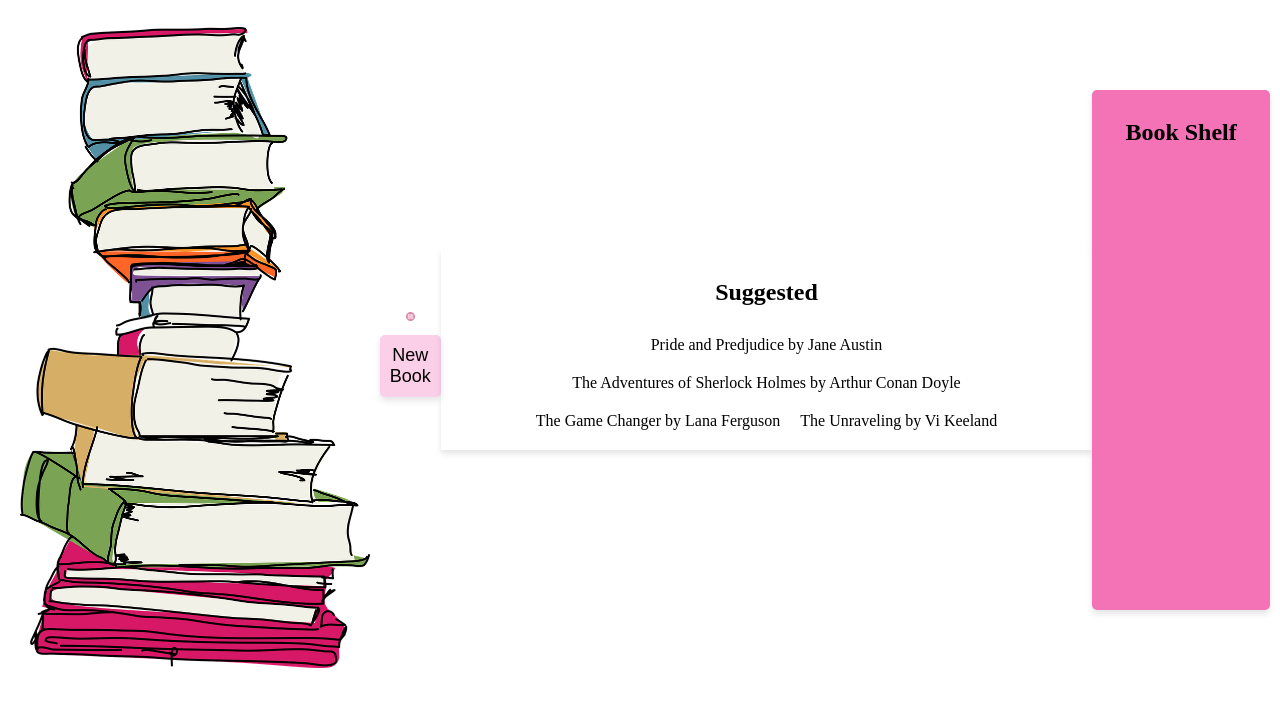
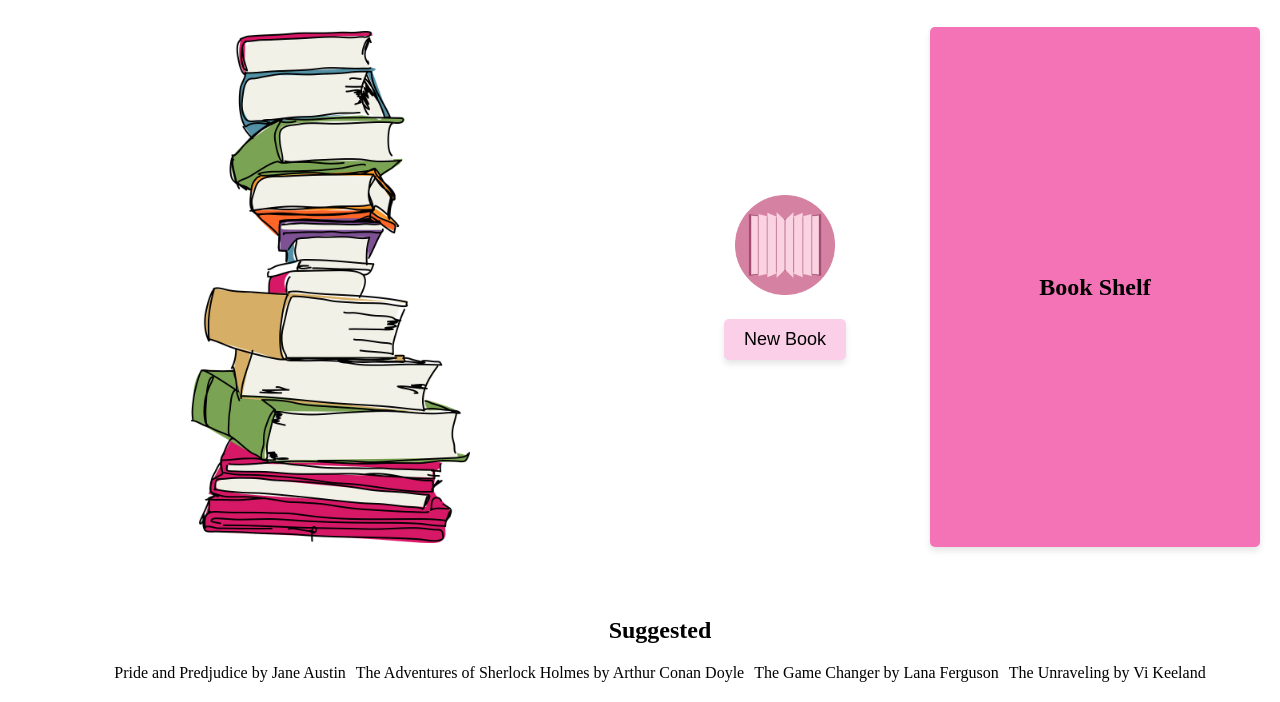
Before and after one commit to hihello-bye/Library, a plain HTML site: page index.html in a window 1280 px wide. Shown: the part 98-800 px from the top of the page. Drawn offline with Linux system fonts and the light colour scheme.

Commit message:
arrange layout

```diff
--- a/index.html
+++ b/index.html
@@ -37,16 +37,17 @@
     </form>
     </div>
 
-    <div id="suggestionsContainer">
+    <div id="bookShelf">
+        <h2>Book Shelf</h2>
+        <div id="library"></div>
+         </div>
+</div>
+
+     <div id="suggestionsContainer">
     <h2>Suggested</h2>
     <div id="suggestions"></div>
     </div>
 
-    <div id="bookShelf">
-    <h2>Book Shelf</h2>
-    <div id="library"></div>
-     </div>
-    </div>
 
     <script src="script.js"></script>
 </body>
--- a/style.css
+++ b/style.css
@@ -7,9 +7,7 @@ body {
 }
 
 #header {
-    width: 100%;
-    padding: 10px;
-    margin: 10px;
+    padding: 20px;
     text-align: center;
     font-size: 48px;
     font-weight: bold;
@@ -18,42 +16,44 @@ body {
 #contentContainer {
     display: flex;
     flex: 1;
+    align-items: center;
     justify-content: space-between;
-    align-items: center;
-    box-sizing: border-box;
-    padding: 10px;
+    padding: 0 20px;
+    height: calc(100vh - 160px);
 }
 
 #mainImage {
-    height: 100%;
-    margin: 10px;
-    border-radius: 10px;
+    width: 50%;
+    display: flex;
+    align-items: center;
+    justify-content: center;
 }
 
 #mainImage img {
-    width: 100%;
-    height: 80%;
+    width: 45%;
+    height: auto;
+    object-fit: cover;
 }
 
 #mainContent {
     display: flex;
     flex: 1;
     flex-direction: column;
-    text-align: center;
     justify-content: center;
     align-items: center;
+    text-align: center;
 }
 
 #icon img {
-    height: 15%;
-    width: 15%;
-    padding: 10px 20px;
+    max-width: 100px;
+   margin-bottom: 20px;
 }
 
 #showFormButton {
     font-size: 18px;
-    padding: 10px;
+    padding: 10px 20px;
     border-radius: 5px;
+    margin-bottom: 20px;
     background-color: #fbcfe8;
     border: none;
     box-shadow:  0px 4px 6px rgba(0, 0, 0, 0.1);;
@@ -62,8 +62,9 @@ body {
 #bookForm {
     display: none;
     flex-direction: column;
-    gap: 2.5px;
-    padding: 10px;
+    gap: 10px;
+    width: 100%;
+    max-width: 400px;
 }
 
 #addBookButton {
@@ -73,6 +74,10 @@ body {
 #bookShelf {
     width: 25%;
     height: 500px;
+    display: flex;
+    flex-direction: column;
+    justify-content: center;
+    align-self: center;
     padding: 10px;
     background-color: #f472b6;
     border-radius: 5px;
@@ -85,8 +90,9 @@ body {
 
 #suggestionsContainer {
     width: 100%;
+    margin-top: auto;
     box-shadow: 0px 4px 6px rgba(0, 0, 0, 0.1);
-    padding: 10px;
+    padding: 20px;
 
 }
 
@@ -100,6 +106,5 @@ body {
     display: flex;
     justify-content: center;
     flex-wrap: wrap;
-    gap: 20px;
-    padding: 10px;
+    gap: 10px;
 }
```
